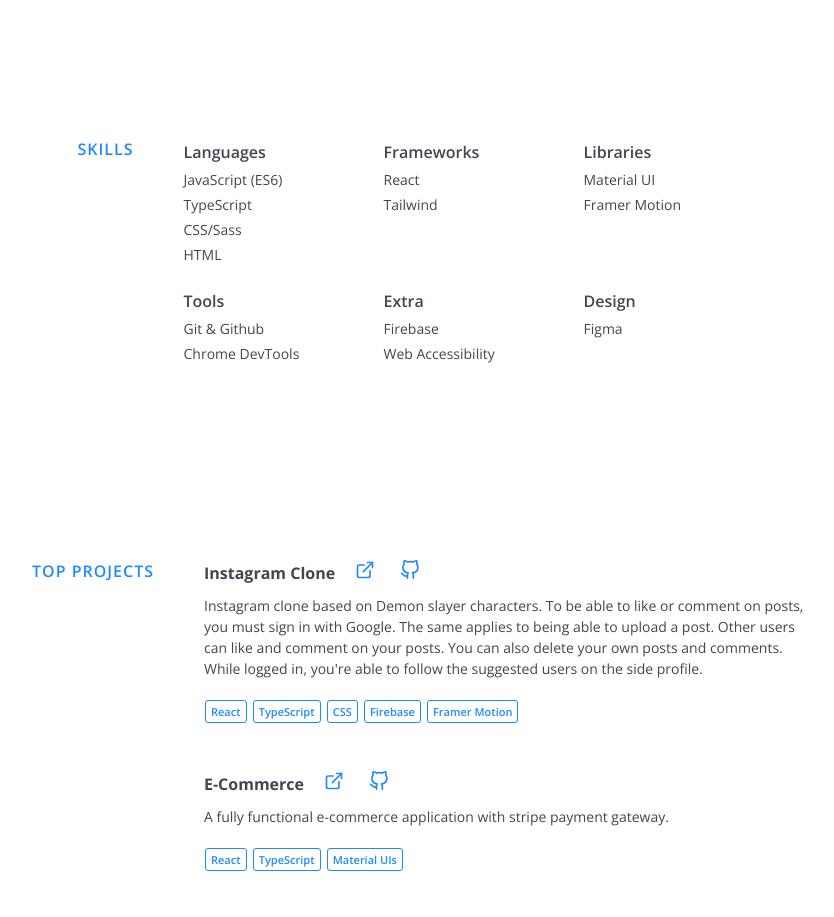
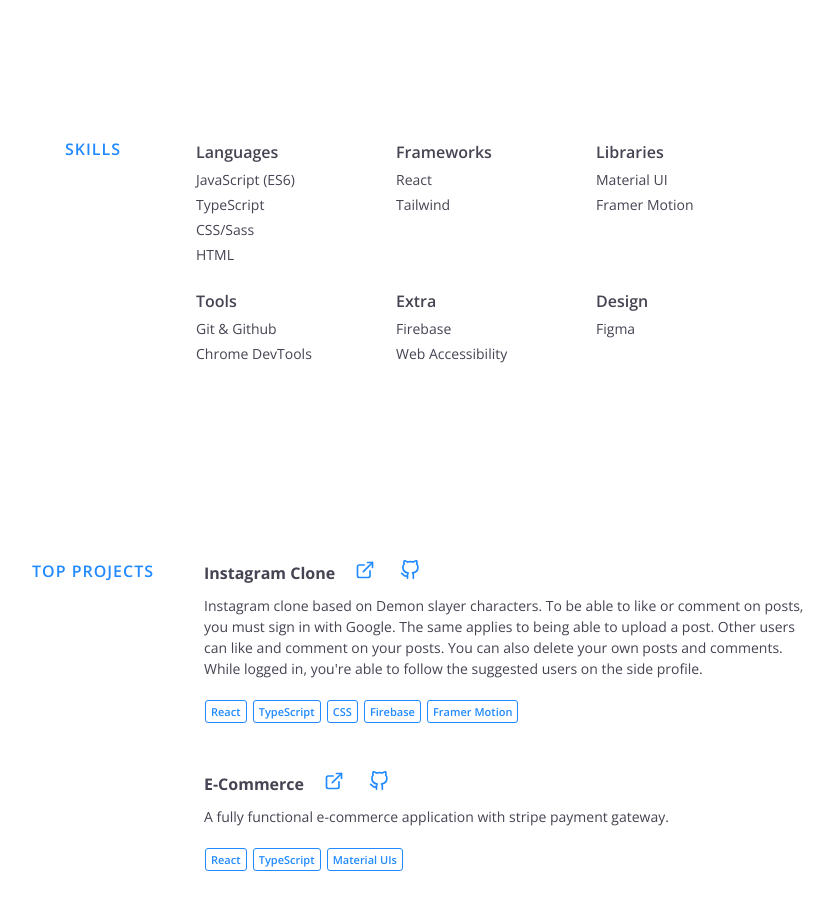
Before and after one commit to mirayatech/V3-Portfolio, a React (Vite) app: page / in a window 1280 px wide. Shown: the part 1140-2057 px from the top of the page, without its empty margins (222-1056 px from the left). Built offline with nearby package versions, Linux system fonts and the light colour scheme.

Commit message:
style: add more margin

```diff
--- a/src/components/about/about.css
+++ b/src/components/about/about.css
@@ -24,7 +24,7 @@
 }
 
 .about .wrapper .about__title.last {
-  margin-right: 25px;
+  margin-right: 50px;
 }
 .about .wrapper__skills {
   width: 600px;
```
